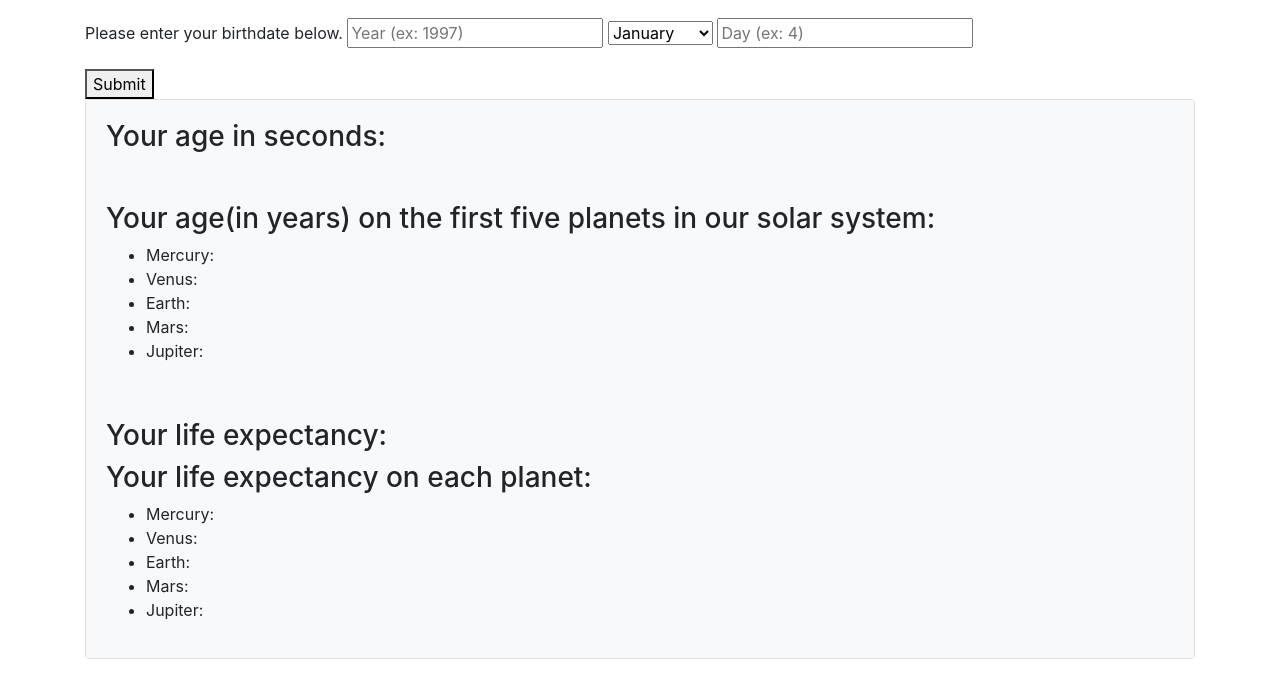
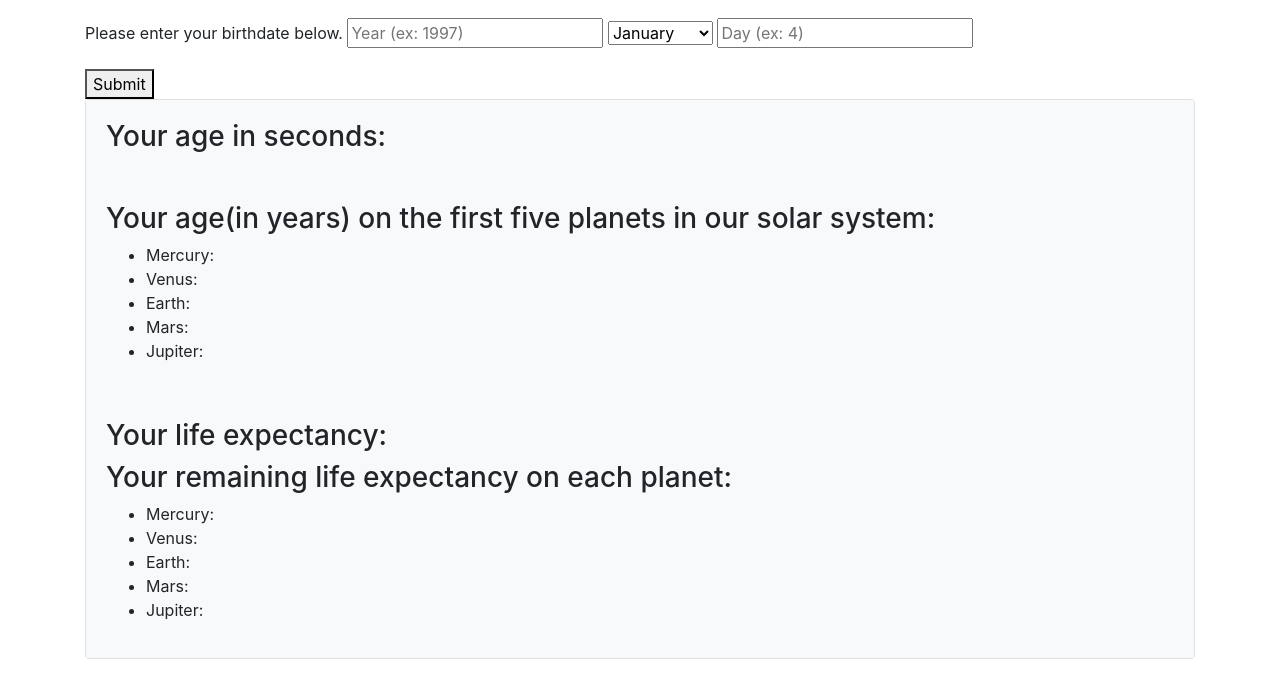
Before and after one commit to K-Banks/solar_age_converter, a website built with webpack: page src/index.html in a window 1280 px wide. Shown: the part 89-784 px from the top of the page. Built offline with nearby package versions, Linux system fonts and the light colour scheme.

Commit message:
Update header for remaining life expectancy output

```diff
--- a/src/index.html
+++ b/src/index.html
@@ -47,7 +47,7 @@
       </div>
       <div class="card-body bg-light">
         <h3>Your life expectancy: <span id = "expectancyOutput"></span></h3>
-        <h3>Your life expectancy on each planet:</h3>
+        <h3>Your remaining life expectancy on each planet:</h3>
         <ul>
           <li>Mercury: <span id = "mercuryExpectancyOutput"></span></li>
           <li>Venus: <span id = "venusExpectancyOutput"></span></li>
```
